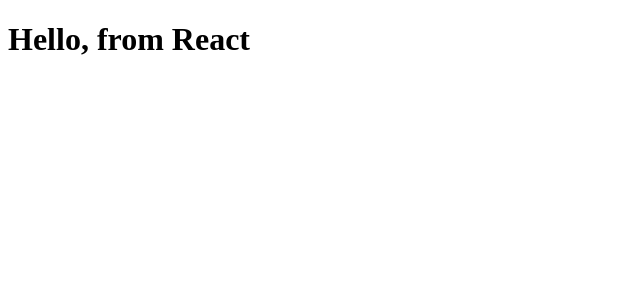
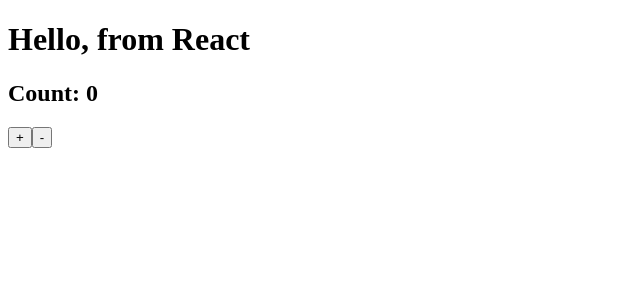
Before and after one commit to ishantmehtaharness/egghead-react-boilerplate, a React app: page / in a window 1280 px wide. Shown: the top 300 px of the page, without its empty margins (0-640 px from the left). Built offline with nearby package versions, Linux system fonts and the light colour scheme.

Commit message:
adds @babel/plugin-proposal-class-properties

```diff
--- a/package.json
+++ b/package.json
@@ -22,6 +22,7 @@
   "devDependencies": {
     "@babel/cli": "^7.10.3",
     "@babel/core": "^7.10.3",
+    "@babel/plugin-proposal-class-properties": "^7.10.1",
     "@babel/preset-env": "^7.10.3",
     "@babel/preset-react": "^7.10.1",
     "babel-loader": "^8.1.0",
--- a/src/App.js
+++ b/src/App.js
@@ -2,8 +2,19 @@
 // import ReactDOM from 'react-dom'
 
 class App extends React.PureComponent {
+    state = {
+        count: 0
+    }
+
     render(){
-        return <h1>Hello, from React</h1>
+        return (
+            <div>
+                <h1>Hello, from React</h1>
+                <h2>Count: {this.state.count}</h2>
+                <button onClick={() => this.setState(state => ({count: state.count + 1}))}>+</button>
+                <button onClick={() => this.setState(state => ({count: state.count - 1}))}>-</button>
+            </div>
+        )
     }
 }
 
--- a/webpack.config.base.js
+++ b/webpack.config.base.js
@@ -14,7 +14,8 @@
                 loader: 'babel-loader',
                 exclude: /node_modules/,
                 options: {
-                    presets: ['@babel/preset-env', '@babel/preset-react']
+                    presets: ['@babel/preset-env', '@babel/preset-react'],
+                    plugins: ['@babel/plugin-proposal-class-properties']
                 }
             }
         ]
```
